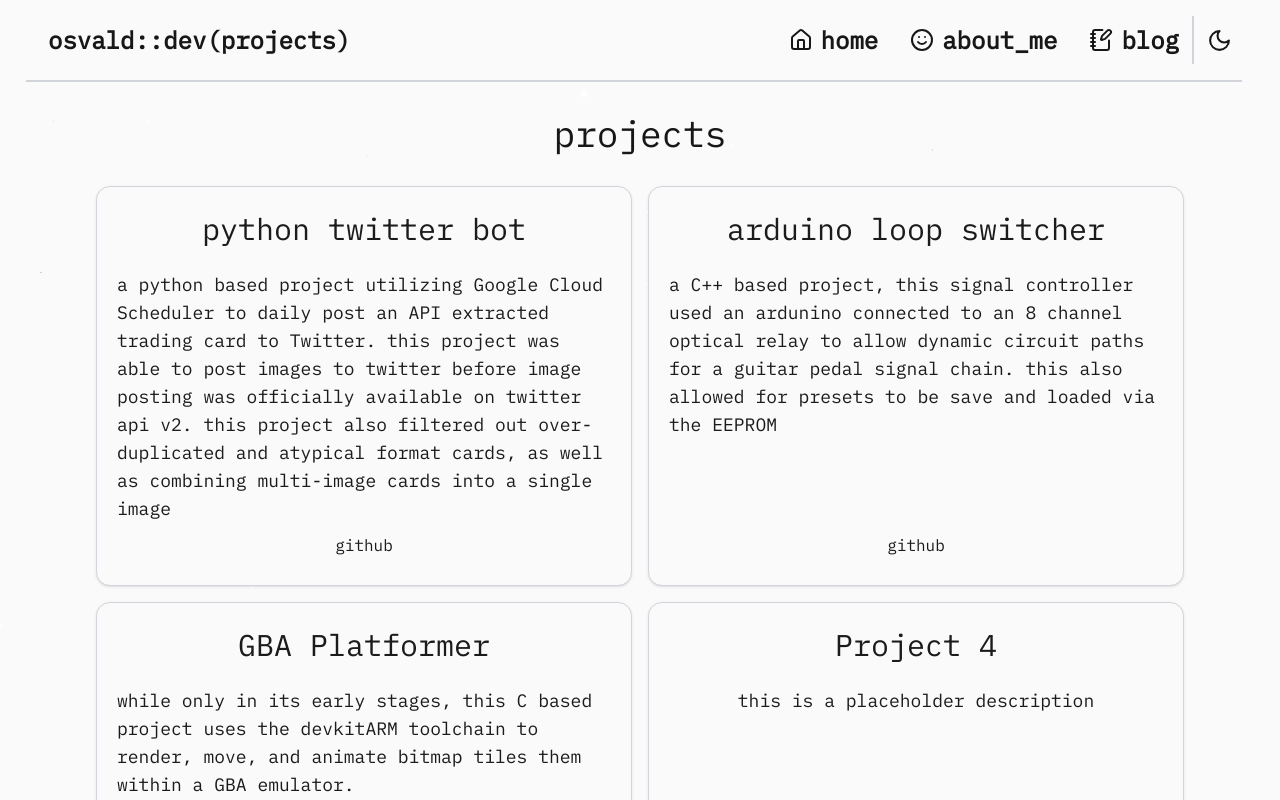
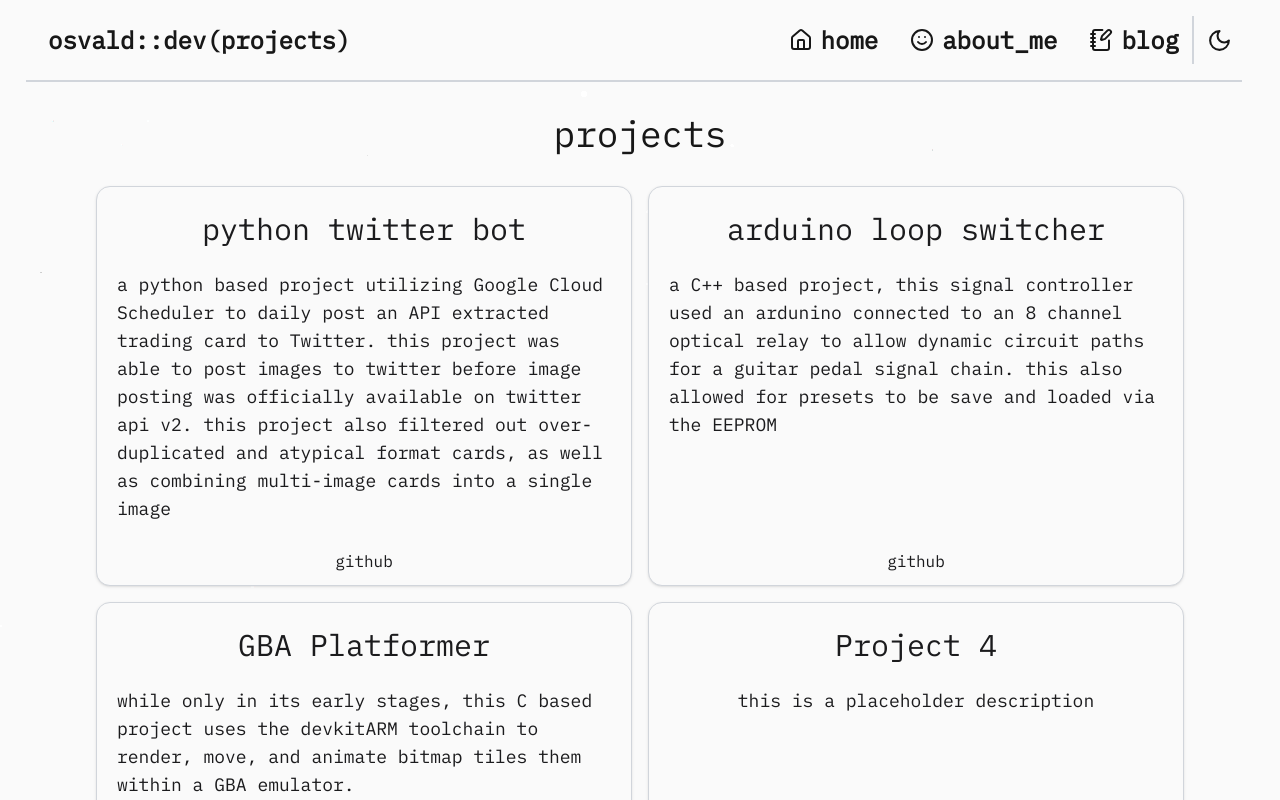
Before and after one commit to osvald-code/osvald-code.github.io, a Next.js app: page /projects in a window 1280 px wide. Shown: the top 800 px of the page. Built offline with nearby package versions, Linux system fonts and the light colour scheme.

Commit message:
Update page.tsx

```diff
--- a/src/app/projects/page.tsx
+++ b/src/app/projects/page.tsx
@@ -59,7 +59,7 @@ export default function AboutMe() {
                 <Card key={projects.title} className="relative min-w-[100%] h-auto sm:h-100 border items-center dark:bg-slate-800/10 text-center">
                         <h1 className="static top-0 text-xl sm:text-2xl lg:text-3xl">{projects.title}</h1>
                         <p className="text-lg px-5 text-start">{projects.description}</p>
-                        <Link href={projects.url} className="absolute bottom-0 py-3 my-4 hover:underline flex items-center whitespace-nowrap">
+                        <Link href={projects.url} className="absolute bottom-0 py-3 mt-4 hover:underline flex items-center whitespace-nowrap">
                               github
                         </Link>
                 </Card>
```
